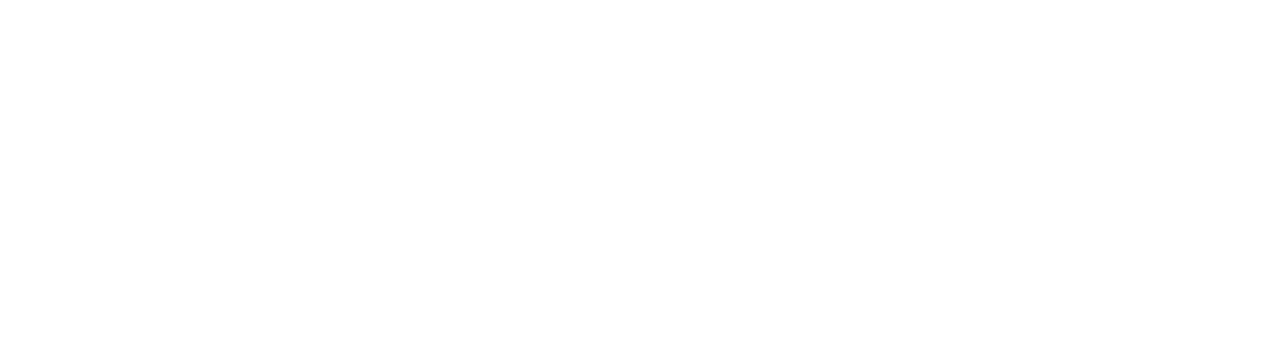
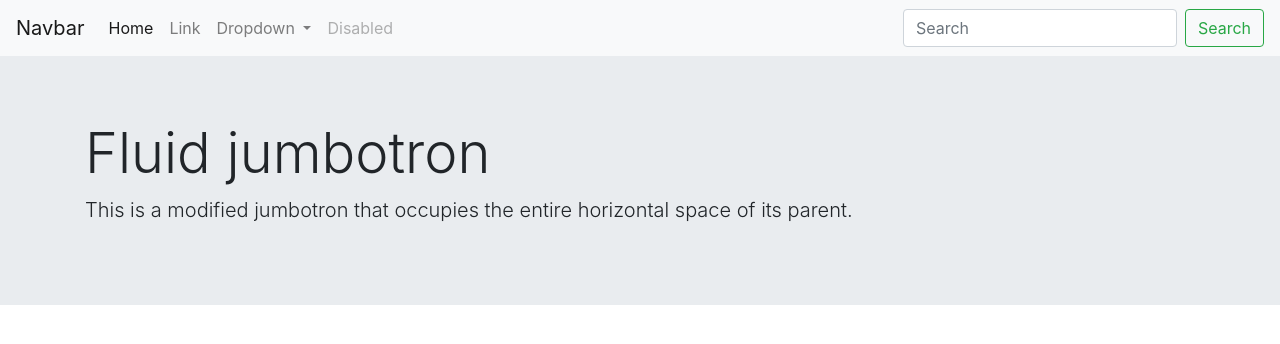
Before and after one commit to derekjcerretani/PortfolioTemplate, a plain HTML site: page index.html in a window 1280 px wide. Drawn offline with nearby package versions, Linux system fonts and the light colour scheme.

Commit message:
basic navbar/jumbotron added

```diff
--- a/index.html
+++ b/index.html
@@ -2,27 +2,76 @@
 <html lang="en" dir="ltr">
   <head>
     <meta charset="utf-8">
+    <title>Derek: Web Develper</title>
 
+    <!-- Reset stylesheet to remove browser styling -->
     <link rel="stylesheet" href="./resources/css/reset.css" type="text/css">
     <link rel="stylesheet" href="./resources/css/style.css" type="text/css">
-    <title>Derek: Web Develper</title>
+
+    <!-- Latest compiled and minified CSS -->
+    <link rel="stylesheet" href="https://stackpath.bootstrapcdn.com/bootstrap/4.1.3/css/bootstrap.min.css" integrity="sha384-MCw98/SFnGE8fJT3GXwEOngsV7Zt27NXFoaoApmYm81iuXoPkFOJwJ8ERdknLPMO" crossorigin="anonymous">
+    <script src="https://stackpath.bootstrapcdn.com/bootstrap/4.1.3/js/bootstrap.min.js" integrity="sha384-ChfqqxuZUCnJSK3+MXmPNIyE6ZbWh2IMqE241rYiqJxyMiZ6OW/JmZQ5stwEULTy" crossorigin="anonymous"></script>
+
   </head>
   <body>
 
+    <!-- Header with navbar -->
     <header>
-      <nav>
+      <!-- Navbar with dropdown menu -->
+      <nav class="navbar navbar-expand-lg navbar-light bg-light">
+        <a class="navbar-brand" href="#">Navbar</a>
+        <button class="navbar-toggler" type="button" data-toggle="collapse" data-target="#navbarSupportedContent" aria-controls="navbarSupportedContent" aria-expanded="false" aria-label="Toggle navigation">
+          <span class="navbar-toggler-icon"></span>
+        </button>
 
+        <div class="collapse navbar-collapse" id="navbarSupportedContent">
+          <ul class="navbar-nav mr-auto">
+            <li class="nav-item active">
+              <a class="nav-link" href="#">Home <span class="sr-only">(current)</span></a>
+            </li>
+            <li class="nav-item">
+              <a class="nav-link" href="#">Link</a>
+            </li>
+            <li class="nav-item dropdown">
+              <a class="nav-link dropdown-toggle" href="#" id="navbarDropdown" role="button" data-toggle="dropdown" aria-haspopup="true" aria-expanded="false">
+                Dropdown
+              </a>
+              <div class="dropdown-menu" aria-labelledby="navbarDropdown">
+                <a class="dropdown-item" href="#">Action</a>
+                <a class="dropdown-item" href="#">Another action</a>
+              <div class="dropdown-divider"></div>
+                <a class="dropdown-item" href="#">Something else here</a>
+              </div>
+            </li>
+            <li class="nav-item">
+              <a class="nav-link disabled" href="#">Disabled</a>
+            </li>
+          </ul>
+          <form class="form-inline my-2 my-lg-0">
+            <input class="form-control mr-sm-2" type="search" placeholder="Search" aria-label="Search">
+            <button class="btn btn-outline-success my-2 my-sm-0" type="submit">Search</button>
+          </form>
+        </div>
       </nav>
     </header>
 
     <main>
-      <section></section>
+      <section>
+        <div class="jumbotron jumbotron-fluid">
+          <div class="container">
+            <h1 class="display-4">Fluid jumbotron</h1>
+            <p class="lead">This is a modified jumbotron that occupies the entire horizontal space of its parent.</p>
+          </div>
+        </div>
+      </section>
       <section></section>
       <section></section>
       <section></section>
     </main>
 
     <footer></footer>
-
+    <script src="https://code.jquery.com/jquery-3.3.1.slim.min.js" integrity="sha384-q8i/X+965DzO0rT7abK41JStQIAqVgRVzpbzo5smXKp4YfRvH+8abtTE1Pi6jizo" crossorigin="anonymous"></script>
+    <script src="https://cdnjs.cloudflare.com/ajax/libs/popper.js/1.14.3/umd/popper.min.js" integrity="sha384-ZMP7rVo3mIykV+2+9J3UJ46jBk0WLaUAdn689aCwoqbBJiSnjAK/l8WvCWPIPm49" crossorigin="anonymous"></script>
+    <script src="https://stackpath.bootstrapcdn.com/bootstrap/4.1.3/js/bootstrap.min.js" integrity="sha384-ChfqqxuZUCnJSK3+MXmPNIyE6ZbWh2IMqE241rYiqJxyMiZ6OW/JmZQ5stwEULTy" crossorigin="anonymous"></script>
   </body>
 </html>
```
